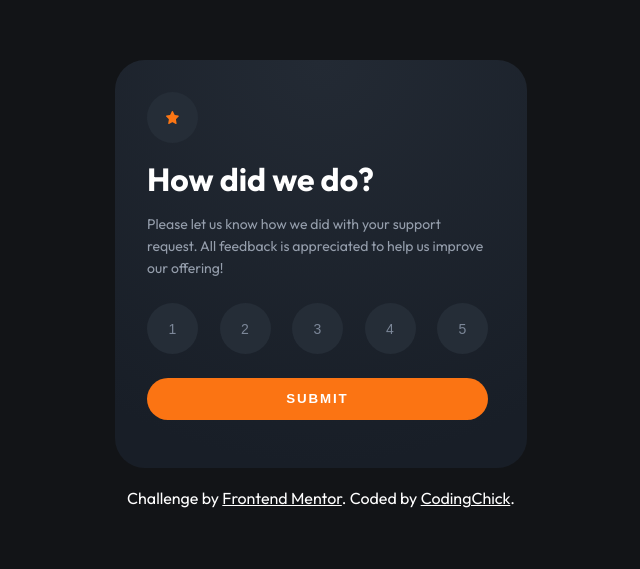
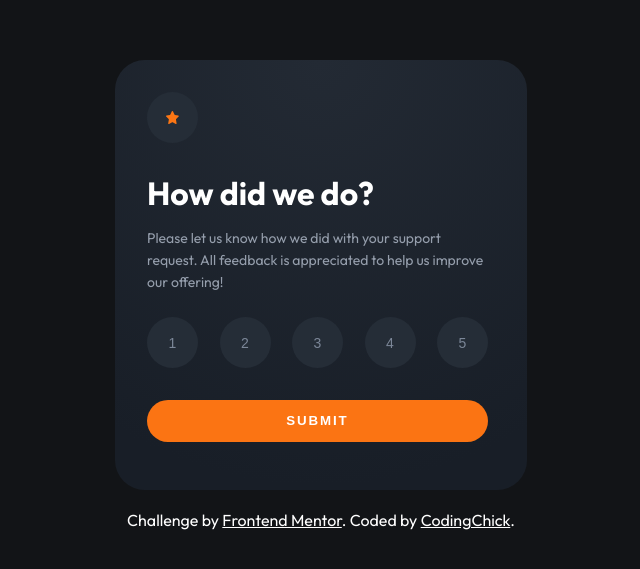
Before and after one commit to awesomeCoding999/frontend-mentor-interactive-rating-component, a React (Vite) app: page / in a window 1280 px wide. Shown: the part 135-704 px from the top of the page, without its empty margins (319-959 px from the left). Built offline with nearby package versions, Linux system fonts and the light colour scheme.

Commit message:
fix: margins for desktop view

```diff
--- a/src/components/select-rating-screen/SelectRating.css
+++ b/src/components/select-rating-screen/SelectRating.css
@@ -80,4 +80,12 @@ button.circle-styles:hover {
   .ratings-container {
     width: 341px;
   }
+
+  .title {
+    margin-top: 1.875rem;
+  }
+
+  .ratings-container {
+    margin-bottom: 2rem;
+  }
 }
```
